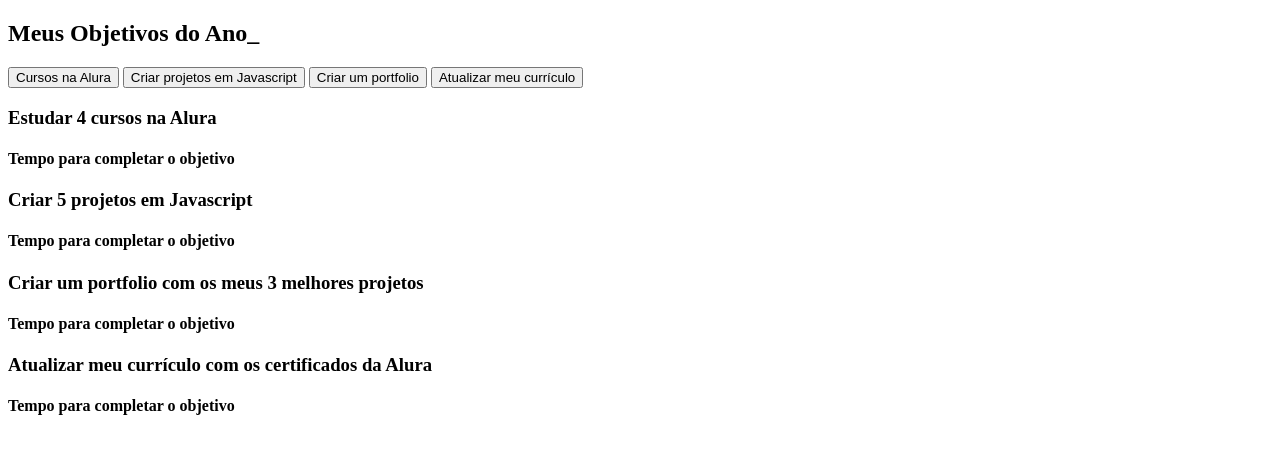
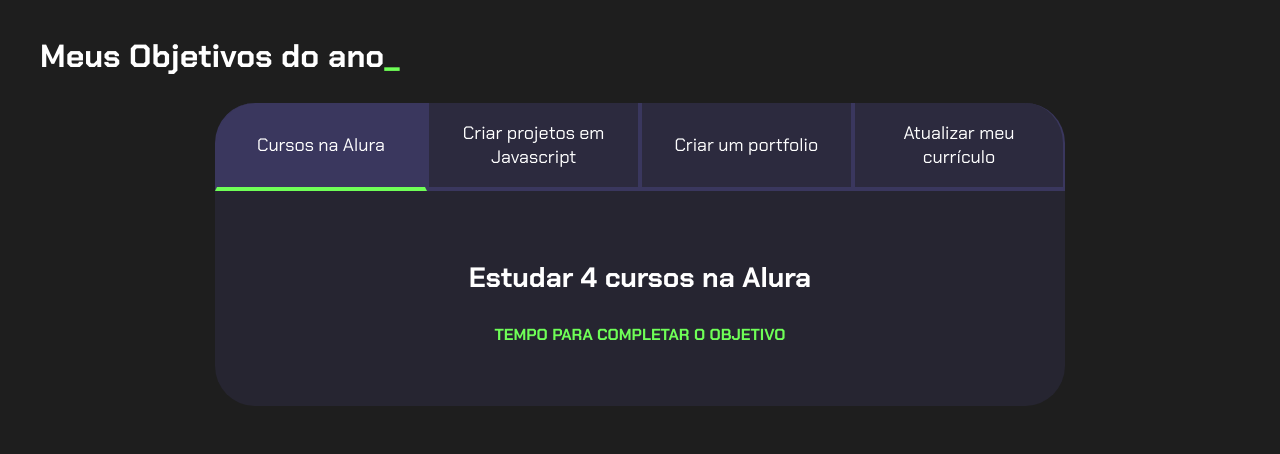
Before and after one commit to kherobrane/meus-objetivos, a plain HTML site: page index.html in a window 1280 px wide. Drawn offline with Linux system fonts and the light colour scheme; a script that the page names is missing.

Commit message:
Add files via upload

```diff
--- a/index.html
+++ b/index.html
@@ -3,12 +3,12 @@
 <head>
     <meta charset="UTF-8">
     <meta name="viewport" content="width=device-width, initial-scale=1.0">
-    <title>Meus Objetivos do Ano</title>
+    <title>Meus objetivos do ano</title>
     <link rel="stylesheet" href="style.css">
 </head>
 <body>
     <section class="conteudo-principal">
-        <h2 class="titulo-principal">Meus Objetivos do Ano<span>_</span></h2>
+        <h2 class="titulo-principal">Meus Objetivos do ano<span>_</span></h2>
         <div class="conteudo">
         <div class="botoes">
             <button class="botao ativo">Cursos na Alura</button>
@@ -33,7 +33,7 @@
                 <div class="contador"></div>
             </div>
             <div class="aba-conteudo">
-                    <h3 class="aba-conteudo-titulo-principal">Atualizar meu currículo com os certificados da Alura</h3>
+                <h3 class="aba-conteudo-titulo-principal">Atualizar meu curriculo com os certificados da Alura</h3>
                 <h4 class="aba-conteudo-titulo-secundario">Tempo para completar o objetivo</h4>
                 <div class="contador"></div>
             </div>
--- a/style.css
+++ b/style.css
@@ -1,4 +1,4 @@
-@import url(&#39;https://fonts.googleapis.com/css2?family=Chakra+Petch:wght@400;700&amp;display=swap&#39;);
+@import url('https://fonts.googleapis.com/css2?family=Chakra+Petch:wght@400;700&display=swap&#39;');
 :root {
     --cor-de-fundo: #1E1E1E;
     --verde: #6FFF57;
@@ -7,11 +7,13 @@
     --botao-inativo: rgba(58, 55, 94, 0.5);
     --texto-fundo: rgba(58, 55, 94, 0.3);
 }
+
 body {
     background-color: var(--cor-de-fundo);
     color: var(--branco);
-    font-family: &#39;Chakra Petch&#39;, sans-serif;
+    font-family: 'Chakra Petch', sans-serif;
 }
+
 
 .conteudo-principal {
     display: flex;
@@ -22,17 +24,20 @@
     width: 100%;
     margin: 0 auto;
 }
+
 .titulo-principal {
     text-align: left;
     width: 100%;
     font-size: 32px;
 }
+
 .titulo-principal span {
     color: var(--verde);
 }
 
+
 .botao {
-    font-family: &#39;Chakra Petch&#39;, sans-serif;
+    font-family: 'Chakra Petch', sans-serif;
     background-color: var(--botao-inativo);
     color: var(--branco);
     display: flex;
@@ -46,6 +51,7 @@
     border-right: 2px solid var(--botao-ativo);
     border-top: none;
 }
+
 .botao:first-child {
     border-radius: 40px 40px 0 0;
 }
@@ -53,10 +59,12 @@
 .botoes {
     display: block;
 }
+
 .botao.ativo{
     background-color: var(--botao-ativo);
     border-bottom: 4px solid var(--verde);
 }
+
 .abas-textos{
     background-color: var(--texto-fundo);
     padding: 40px;
@@ -65,9 +73,11 @@
 .aba-conteudo.ativo{
     display:block;
 }
+
 .aba-conteudo{
     display: none;
 }
+
 .aba-conteudo-titulo-principal{
     font-size: 28px;
     text-align: center;
@@ -81,13 +91,16 @@
     font-size: 20px;
     text-align: center;
 }
+
 @media screen and (min-width: 768px) {
     .botoes {
         display: flex;
     }
+
     .botao:first-child {
         border-radius: 40px 0 0 0;
     }
+
     .botao:last-child {
         border-radius: 0 40px 0 0;
     }
```
Lines whose indentation alone changed are shown as unchanged.
